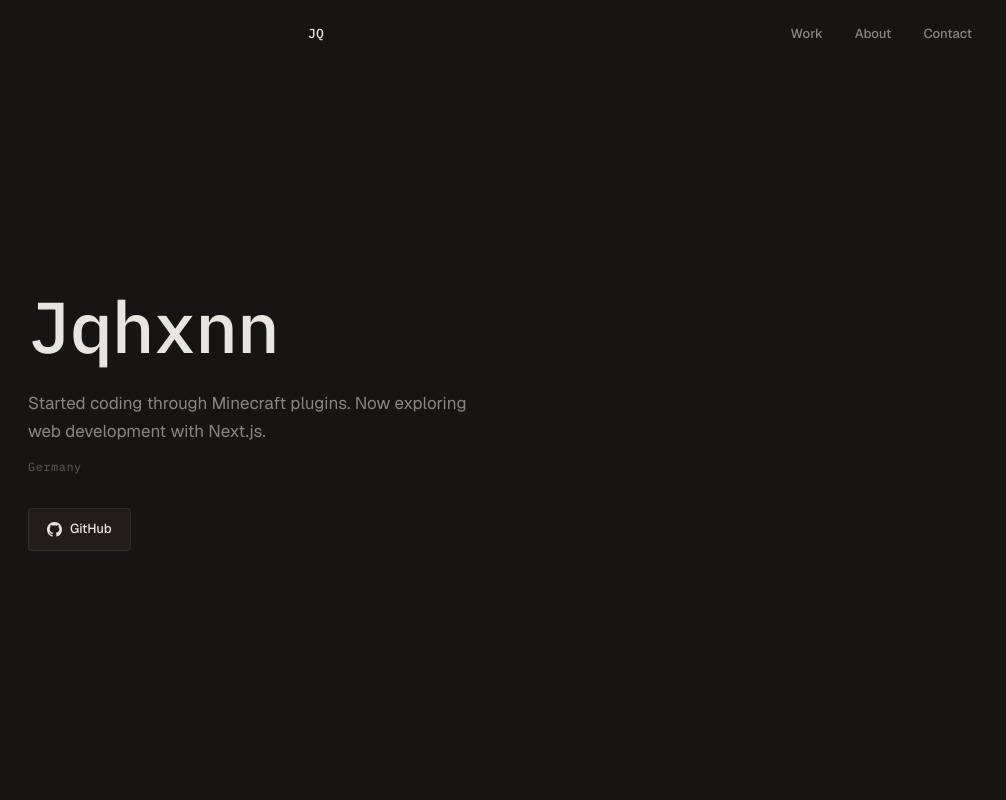
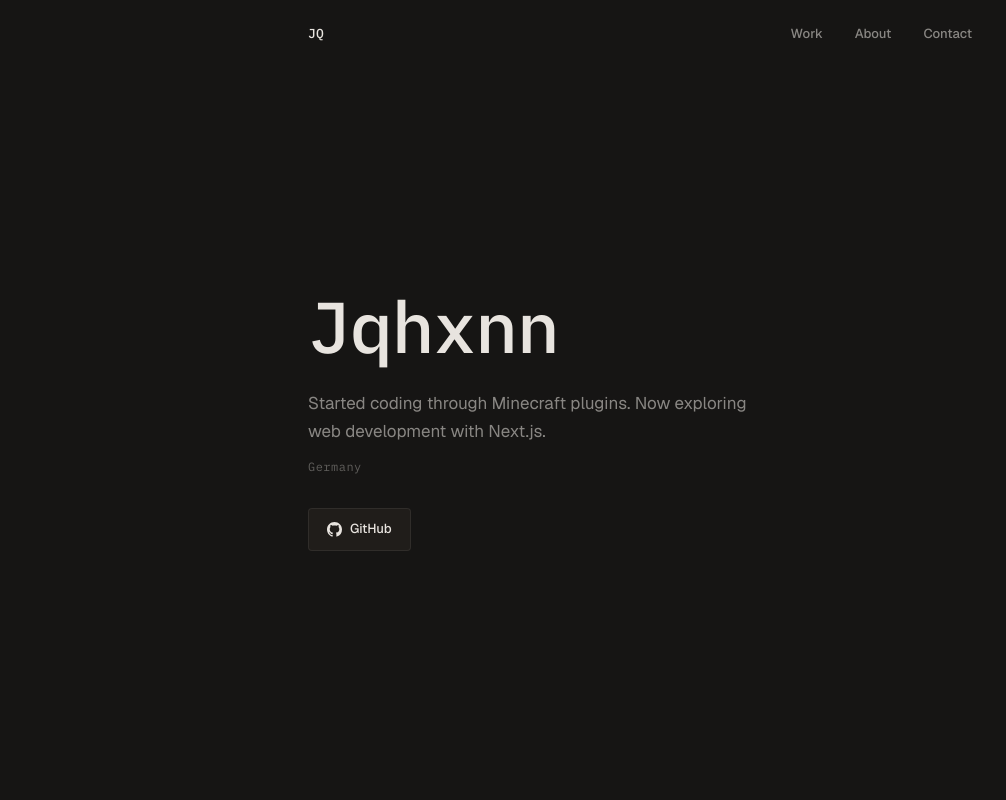
Before and after one commit to Jqhxnn/Portfolio, a Next.js app: page / in a window 1280 px wide. Shown: the top 800 px of the page, without its empty margins (0-1006 px from the left). Built offline with nearby package versions, Linux system fonts and the light colour scheme.

Commit message:
Fix hero section padding to match rest of website on desktop

```diff
--- a/app/globals.css
+++ b/app/globals.css
@@ -100,13 +100,18 @@ a {
   min-height: 100vh;
   display: flex;
   align-items: center;
-  padding: 120px 28px 80px;
+  padding-top: 120px;
+  padding-bottom: 80px;
   position: relative;
   z-index: 1;
 }
 
 .hero-box {
-  max-width: 540px;
+  width: 100%;
+  max-width: 720px;
+  margin: auto;
+  padding-left: 28px;
+  padding-right: 28px;
 }
 
 .hero h1 {
@@ -116,6 +121,7 @@ a {
   line-height: 1.05;
   letter-spacing: -0.02em;
   margin-bottom: 24px;
+  max-width: 540px;
 }
 
 .hero-desc {
```
